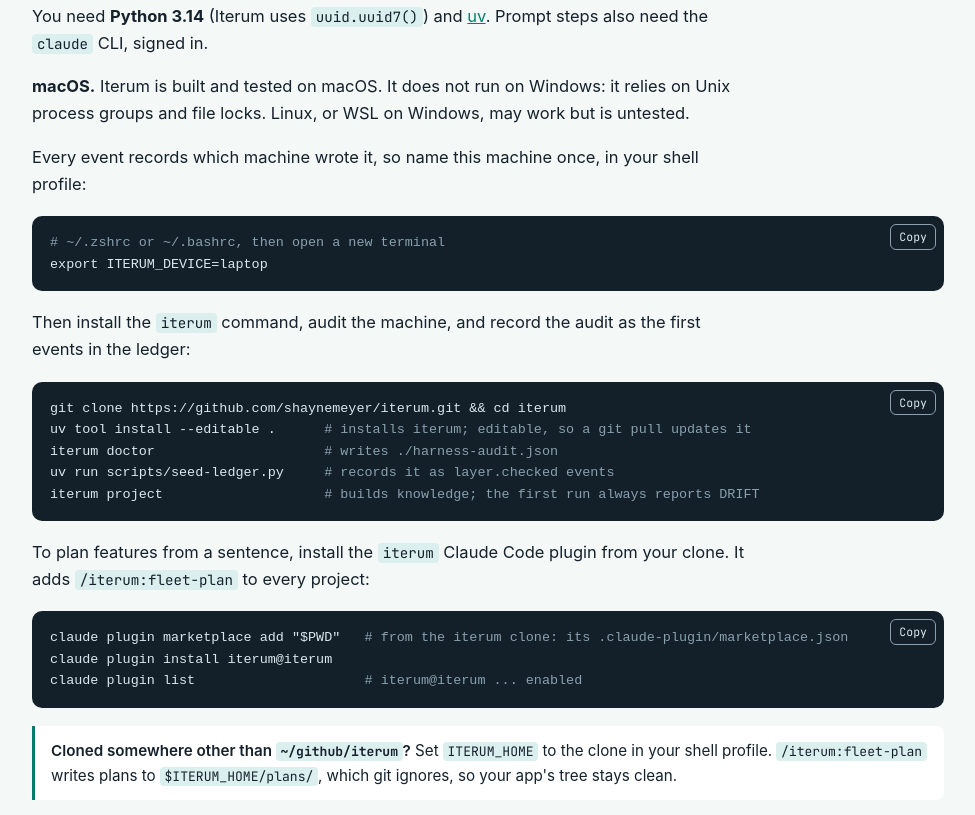
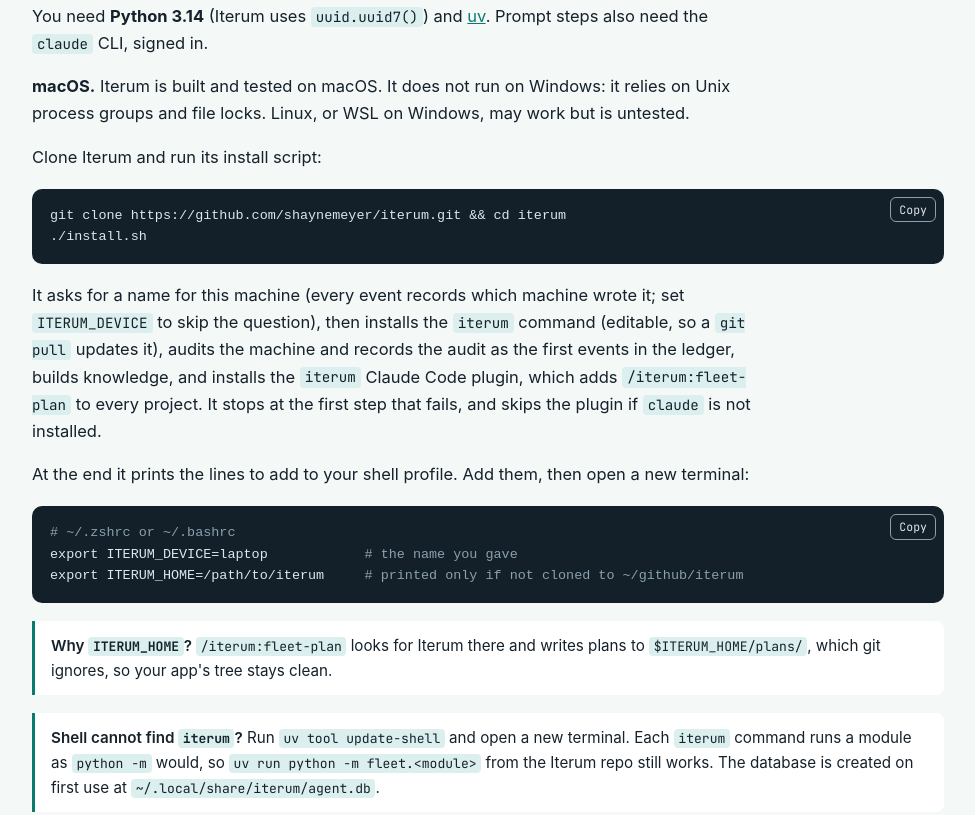
Before and after one commit to shaynemeyer/iterum, a plain HTML site: page guide.html in a window 1280 px wide. Shown: the part 1990-2805 px from the top of the page, without its empty margins (286-1261 px from the left). Drawn offline with nearby package versions, Linux system fonts and the light colour scheme.

Commit message:
Install with ./install.sh: the front page and guide

```diff
--- a/guide.html
+++ b/guide.html
@@ -90,25 +90,18 @@ iterum run feature.json</pre></div>
   <div class="col stack">
     <p>You need <b>Python 3.14</b> (Iterum uses <code>uuid.uuid7()</code>) and <a href="https://docs.astral.sh/uv/">uv</a>. Prompt steps also need the <code>claude</code> CLI, signed in.</p>
     <p><b>macOS.</b> Iterum is built and tested on macOS. It does not run on Windows: it relies on Unix process groups and file locks. Linux, or WSL on Windows, may work but is untested.</p>
-    <p>Every event records which machine wrote it, so name this machine once, in your shell profile:</p>
-  </div>
-  <div class="term"><button type="button">Copy</button><pre><span class="c"># ~/.zshrc or ~/.bashrc, then open a new terminal</span>
-export ITERUM_DEVICE=laptop</pre></div>
-  <div class="col stack">
-    <p>Then install the <code>iterum</code> command, audit the machine, and record the audit as the first events in the ledger:</p>
+    <p>Clone Iterum and run its install script:</p>
   </div>
   <div class="term"><button type="button">Copy</button><pre>git clone https://github.com/shaynemeyer/iterum.git &amp;&amp; cd iterum
-uv tool install --editable .      <span class="c"># installs iterum; editable, so a git pull updates it</span>
-iterum doctor                     <span class="c"># writes ./harness-audit.json</span>
-uv run scripts/seed-ledger.py     <span class="c"># records it as layer.checked events</span>
-iterum project                    <span class="c"># builds knowledge; the first run always reports DRIFT</span></pre></div>
+./install.sh</pre></div>
   <div class="col stack">
-    <p>To plan features from a sentence, install the <code>iterum</code> Claude Code plugin from your clone. It adds <code>/iterum:fleet-plan</code> to every project:</p>
+    <p>It asks for a name for this machine (every event records which machine wrote it; set <code>ITERUM_DEVICE</code> to skip the question), then installs the <code>iterum</code> command (editable, so a <code>git pull</code> updates it), audits the machine and records the audit as the first events in the ledger, builds knowledge, and installs the <code>iterum</code> Claude Code plugin, which adds <code>/iterum:fleet-plan</code> to every project. It stops at the first step that fails, and skips the plugin if <code>claude</code> is not installed.</p>
+    <p>At the end it prints the lines to add to your shell profile. Add them, then open a new terminal:</p>
   </div>
-  <div class="term"><button type="button">Copy</button><pre>claude plugin marketplace add "$PWD"   <span class="c"># from the iterum clone: its .claude-plugin/marketplace.json</span>
-claude plugin install iterum@iterum
-claude plugin list                     <span class="c"># iterum@iterum ... enabled</span></pre></div>
-  <div class="note"><b>Cloned somewhere other than <code>~/github/iterum</code>?</b> Set <code>ITERUM_HOME</code> to the clone in your shell profile. <code>/iterum:fleet-plan</code> writes plans to <code>$ITERUM_HOME/plans/</code>, which git ignores, so your app's tree stays clean.</div>
+  <div class="term"><button type="button">Copy</button><pre><span class="c"># ~/.zshrc or ~/.bashrc</span>
+export ITERUM_DEVICE=laptop            <span class="c"># the name you gave</span>
+export ITERUM_HOME=/path/to/iterum     <span class="c"># printed only if not cloned to ~/github/iterum</span></pre></div>
+  <div class="note"><b>Why <code>ITERUM_HOME</code>?</b> <code>/iterum:fleet-plan</code> looks for Iterum there and writes plans to <code>$ITERUM_HOME/plans/</code>, which git ignores, so your app's tree stays clean.</div>
   <div class="note"><b>Shell cannot find <code>iterum</code>?</b> Run <code>uv tool update-shell</code> and open a new terminal. Each <code>iterum</code> command runs a module as <code>python -m</code> would, so <code>uv run python -m fleet.&lt;module&gt;</code> from the Iterum repo still works. The database is created on first use at <code>~/.local/share/iterum/agent.db</code>.</div>
 </section>
 
```
Also changed, not shown: index.html (+3 -7 lines).
